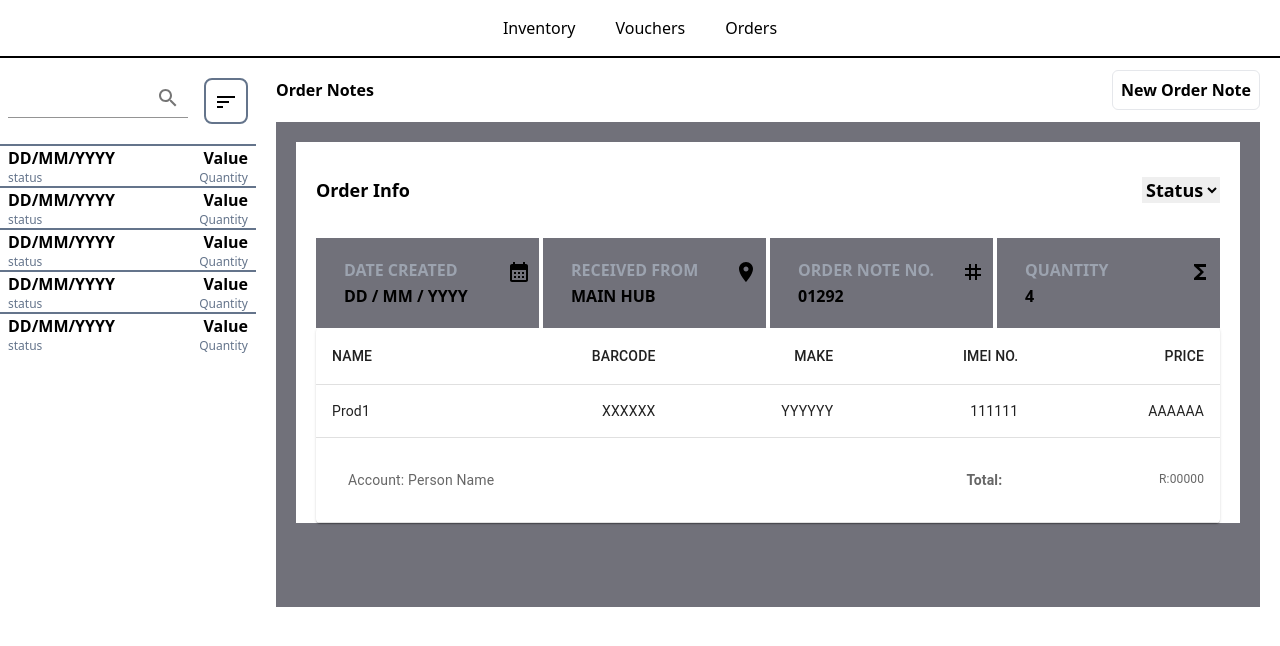
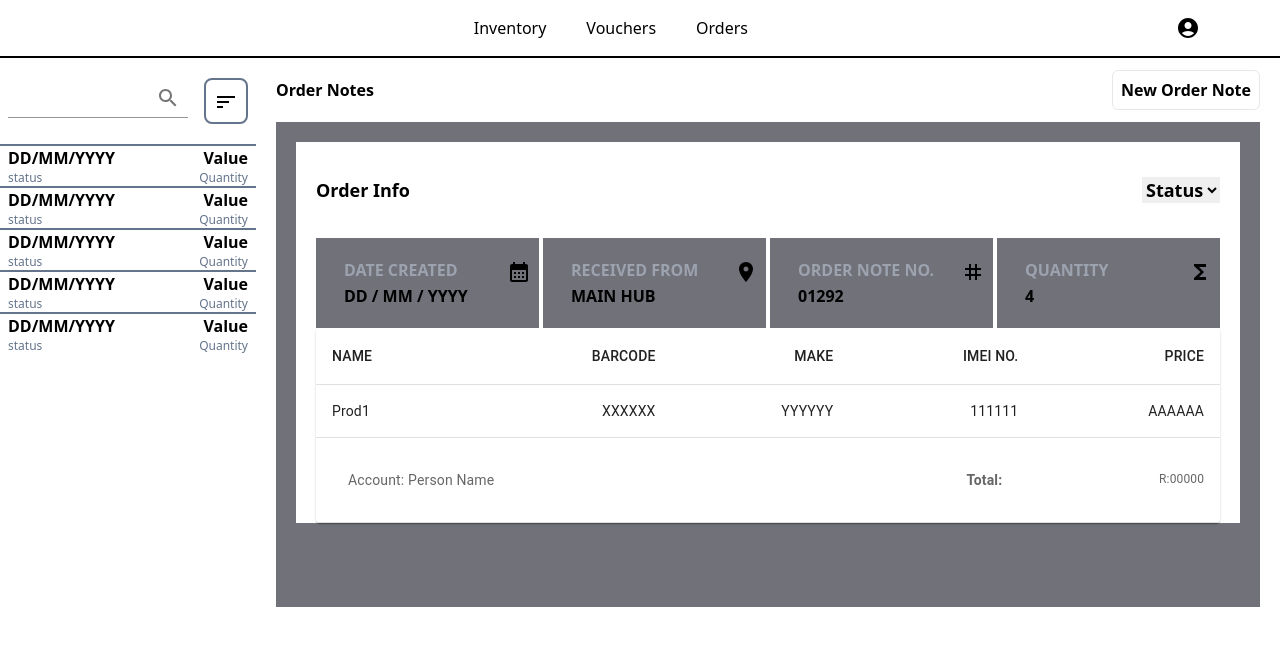
Before and after one commit to MapieMamunhe/siglonet-web-test-page, a Next.js app: page /orders/list in a window 1280 px wide. Shown: the top 646 px of the page. Built offline with nearby package versions, Linux system fonts and the light colour scheme.

Commit message:
Move code to another file

```diff
--- a/src/pages/orders/NavLinksComponent.tsx
+++ b/src/pages/orders/NavLinksComponent.tsx
@@ -1,17 +1,21 @@
 import React from "react";
 import Link from "next/link";
+import { AccountCircle } from "@mui/icons-material";
 type props = { otherPages: any[] };
 export function NavLinksComponent(props: props) {
   return (
     <header>
-      <nav className="border-b-2 border-solid border-black">
-        <ul className="flex justify-center ">
+      <nav className="border-b-2 border-solid border-black grid grid-cols-5">
+        <ul className="flex justify-end col-span-3">
           {props.otherPages.map((page) => (
             <Link href={page.link} key={page.name}>
               <li className="px-5 py-4">{page.name}</li>
             </Link>
           ))}
         </ul>
+        <span className="flex items-center justify-end px-20 col-span-2">
+          <AccountCircle />
+        </span>
       </nav>
     </header>
   );
```
